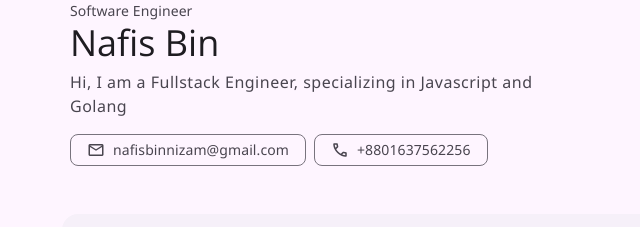
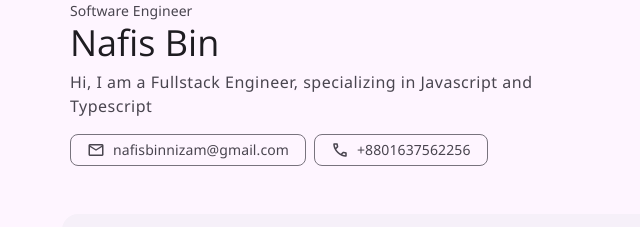
Before and after one commit to nafis-bin/nafis-bin.github.io, a plain HTML site: page index.html in a window 1280 px wide. Shown: the part 327-554 px from the top of the page, 22-662 px from the left. Drawn offline with nearby package versions, Linux system fonts and the light colour scheme.

Commit message:
typo: removing golang to typescript

```diff
--- a/index.html
+++ b/index.html
@@ -113,7 +113,7 @@
               <h1 class="display-small">Nafis Bin</h1>
 
               <p class="body-large section-text">
-                Hi, I am a Fullstack Engineer, specializing in Javascript and Golang
+                Hi, I am a Fullstack Engineer, specializing in Javascript and Typescript
 
               </p>
 
```
